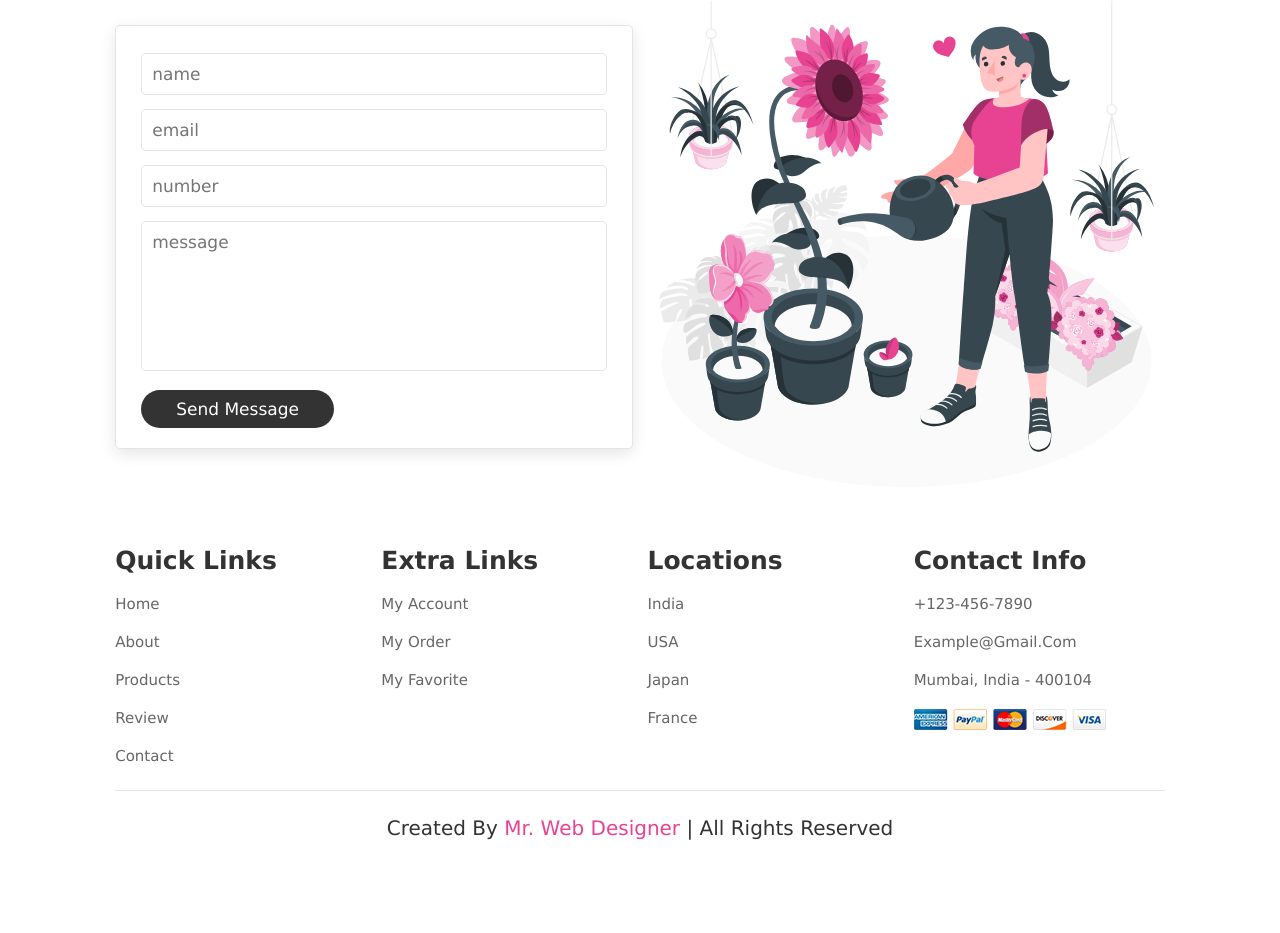
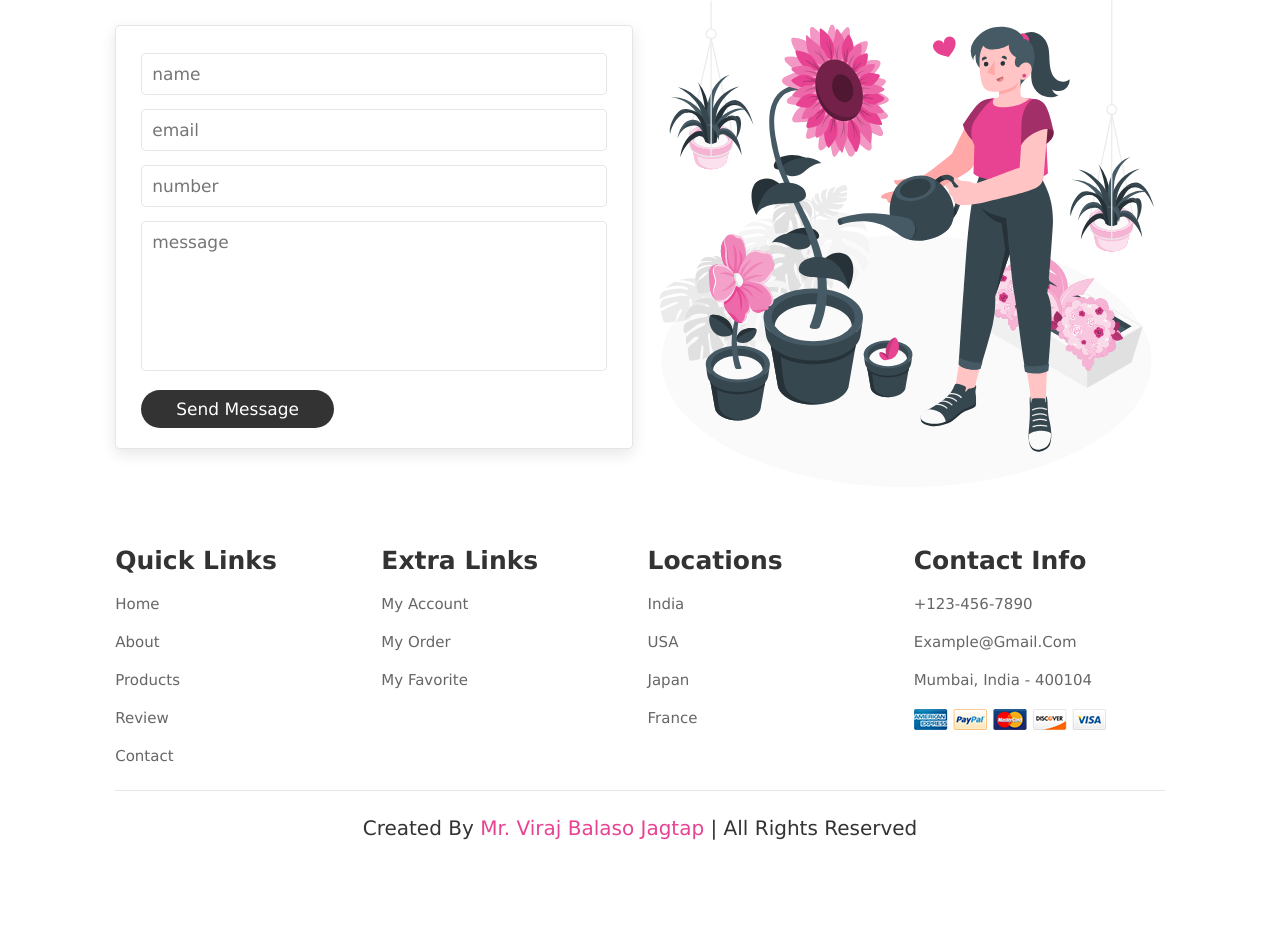
Before and after one commit to viraj7387769847/flowor.githubio, a plain HTML site: page index.html in a window 1280 px wide. Shown: the part 3422-4355 px from the top of the page. Drawn offline with Linux system fonts and the light colour scheme.

Commit message:
Update index.html

```diff
--- a/index.html
+++ b/index.html
@@ -418,7 +418,7 @@
 
     </div>
 
-    <div class="credit"> created by <span> mr. web designer </span> | all rights reserved </div>
+    <div class="credit"> created by <span> mr. Viraj balaso jagtap </span> | all rights reserved </div>
 
 </section>
 
```
